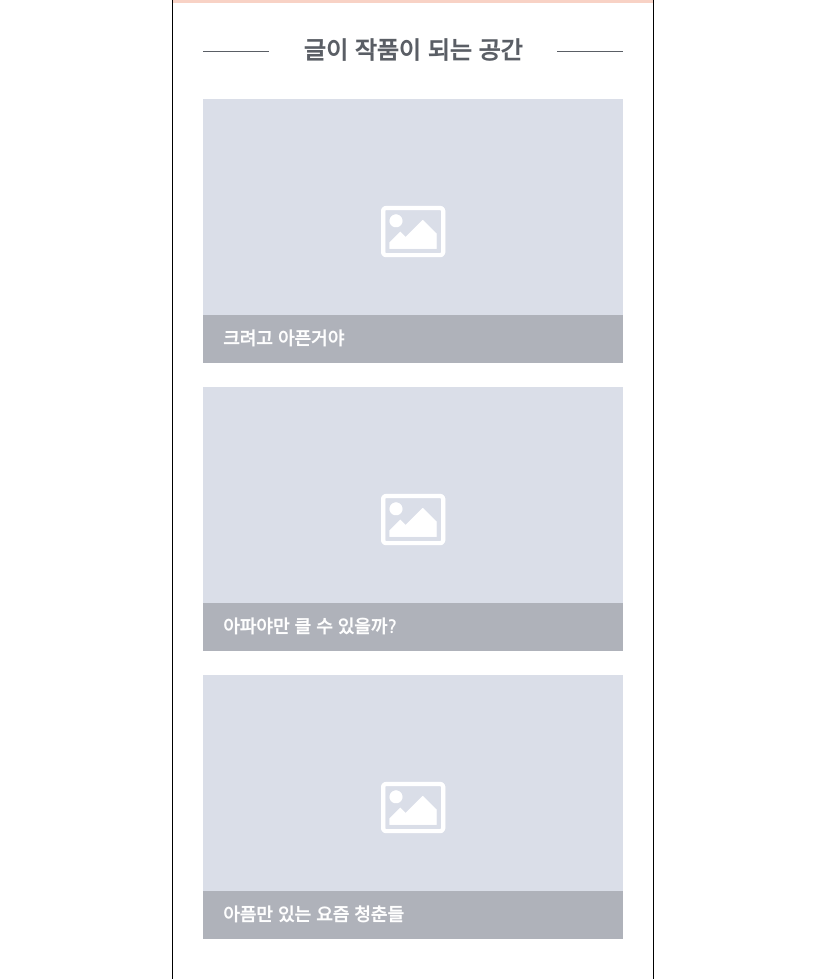
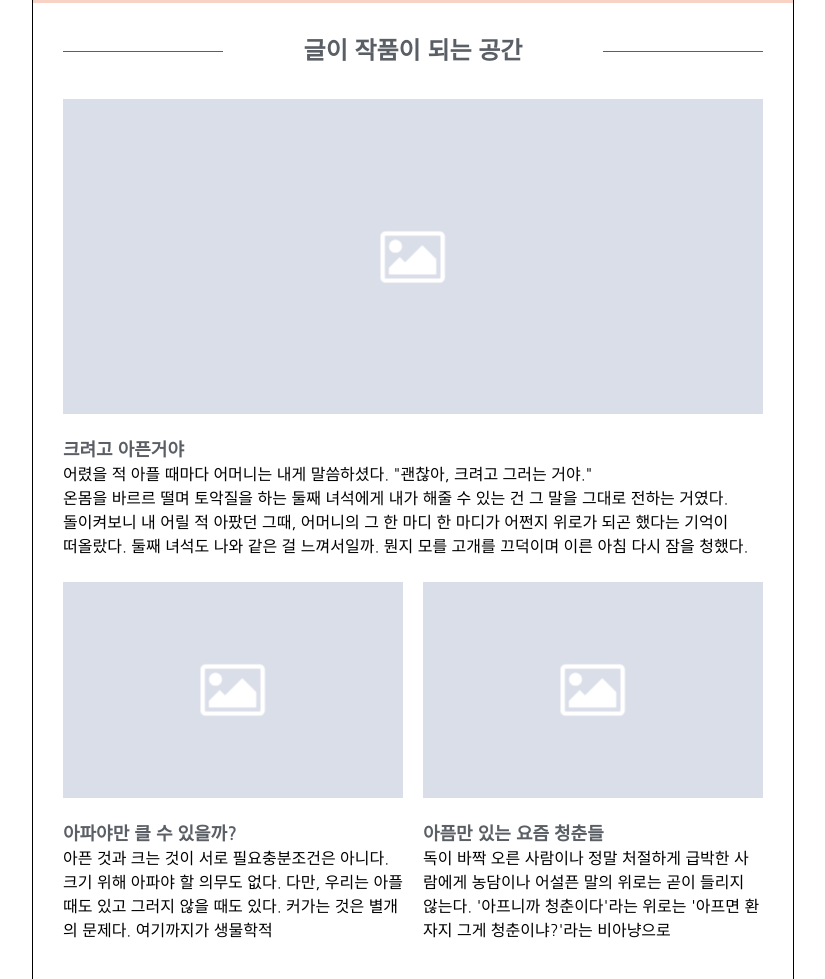
Before and after one commit to byeonghun-lee/miniProject, a website: page 2월13일까지과제/index.html in a window 1280 px wide. Shown: the part 381-1360 px from the top of the page, without its empty margins (227-1052 px from the left). Drawn offline with Linux system fonts and the light colour scheme.

Commit message:
2월13일
반응형 고침

```diff
--- a/2월13일까지과제/index.html
+++ b/2월13일까지과제/index.html
@@ -36,17 +36,22 @@
       <div class="cloumn1">
         <div><img src="images/fa-photo.png" alt="어머니와 아이 사진"></div>
         <h3><a href="소설 크려고 아픈거야 자세히보기">크려고 아픈거야</a></h3>
-        <p>어렸을 적 아플 때마다 어머니는 내게 말씀하셨다. "괜찮아, 크려고 그러는 거야." 온몸을 바르르 떨며 토악질을 하는 둘째 녀석에게 내가 해줄 수 있는 건 그 말을</p>
+        <p>어렸을 적 아플 때마다 어머니는 내게 말씀하셨다. "괜찮아, 크려고 그러는 거야."</p>
+        <p>온몸을 바르르 떨며 토악질을 하는 둘째 녀석에게 내가 해줄 수 있는 건 그 말을 그대로 전하는 거였다.</p>
+        <p>돌이켜보니 내 어릴 적 아팠던 그때, 어머니의 그 한 마디 한 마디가 어쩐지 위로가 되곤 했다는 기억이 <br/>떠올랐다. 둘째 녀석도 나와 같은 걸 느껴서일까. 뭔지 모를 고개를 끄덕이며 이른 아침 다시 잠을 청했다.</p>
       </div>
+      <div class="column-position">
         <div class="cloumn2">
           <div><img src="images/fa-photo.png" alt="뒤돌아본 아이 사진"></div>
           <h3><a href="소설 아파야만 클 수 있을까? 자세히보기">아파야만 클 수 있을까?</a></h3>
-        <p>아픈 것과 크는 것이 서로 필요충분조건은 아니다. 크기 위해 아파야 할 의무도 없다. 다만, 우리는 아플 때도 있고 그러지 않을 때도 있다.커가는 것은 별개의 문제다.</p>
+          <p>아픈 것과 크는 것이 서로 필요충분조건은 아니다.</p>
+          <p> 크기 위해 아파야 할 의무도 없다. 다만, 우리는 아플 때도 있고 그러지 않을 때도 있다. 커가는 것은 별개의 문제다. 여기까지가 생물학적</p>
         </div>
         <div class="cloumn3">
           <div><img src="images/fa-photo.png" alt="젊은 사람 사진"></div>
           <h3><a href="소설 아픔만 있는 요즘 청춘들 자세히보기">아픔만 있는 요즘 청춘들</a></h3>
-        <p>독이 바짝 오른 사람이나 정말 처절하게 급박한 사람에게 농담이나 어설픈 말의 위로는 곧이 들리지 않는다. '아프니까 청춘이다'라는 위로는 '아프면 환자지 그게</p>
+          <p>독이 바짝 오른 사람이나 정말 처절하게 급박한 사람에게 농담이나 어설픈 말의 위로는 곧이 들리지 않는다. '아프니까 청춘이다'라는 위로는 '아프면 환자지 그게 청춘이냐?'라는 비아냥으로 </p>
+        </div>
       </div>
           </article>
     <section class="play-list-2">
@@ -104,7 +109,7 @@
       </div>
       <input type="text" class="your-name" required placeholder="Your Name">
       <input type="text" class="your-email" required placeholder="Your Email">
-      <input type="text" class="your-message" required placeholder="Your Message">
+      <textarea required placeholder="Your Message"></textarea>
       <button type="button" class="send-message"><i class="fa fa-paper-plane" aria-hidden="true"></i> 메세지 전송</button>
     </section>
     <footer>
--- /dev/null
+++ b/2월13일까지과제/sass/config.scss
@@ -0,0 +1,10 @@
+@mixin header($con-width) {
+  header{
+    background: #413e3d;
+    box-sizing: border-box;
+    position: relative;
+    display: flex;
+    justify-content: space-between;
+    width: $con-width;
+  }
+}
--- a/2월13일까지과제/sass/style.scss
+++ b/2월13일까지과제/sass/style.scss
@@ -1,5 +1,9 @@
 // 모바일 우선
 // 그리도 시도............................
+// @import "grid";
+// @include col-width(4, 90, 20);
+// @include col(10px, 10px);
+//
 // .container{
 //   position: relative;
 // }
@@ -7,20 +11,22 @@
 //   content: '';
 //   background: linear-gradient(90deg, rgba(191, 84, 137, 0.3) 10%, rgba(18, 71, 230, 0.4) 10% ,rgba(18, 71, 230, 0.4) 90%, rgba(191, 84, 137, 0.3) 10%);
 //   z-index: 1000;
-//   width: 480px;
+//   width: 92%;
 //   height: 3384px;
 //   position: absolute;
+//   left: 0;
+//   right: 0;
 //   top: 0;
 //   margin: 0 auto;
 //   background-size: 25%;
 // }
-//
-// @include col-width(4, 90, 20);
-// @include col(10px, 10px);
+
+
 
 @import "grid";
 @include container(480px);
 @import url(http://fonts.googleapis.com/earlyaccess/nanumgothic.css);
+@import "config";
 .container{
   outline: black solid 1px;
 }
@@ -40,14 +46,9 @@ html,body,div,header,nav,section,aside,article,footer,figure,figcaption,ul,ol,li
      text-decoration: none;
  }
 // 헤더영역
+@include header(480px);
 header{
-  background: #413e3d;
-  box-sizing: border-box;
   padding: 23px 30px 23px 30px;
-  position: relative;
-  display: flex;
-  justify-content: space-between;
-  width: 480px;
 }
 header label{
   box-sizing: border-box;
@@ -89,7 +90,7 @@ label:active{
   display: none;
   position: absolute;
   top: 87px;
-  left:0;
+  right: 0;
   background: #413e3d;
   text-align: center;
   z-index: 1000;
@@ -138,6 +139,7 @@ label:active{
   width: 420px;
   height: 264px;
   background: #dadee8;
+  position: relative;
 }
 .heading h2{
   color: #5a5e65;
@@ -159,7 +161,11 @@ label:active{
   margin-bottom: 24px;
 }
 .cloumn1 img, .cloumn2 img, .cloumn3 img{
-  margin: 106px 178px;
+  position: absolute;
+  height: auto;
+  left: 50%;
+  top: 50%;
+  transform: translate(-50%, -50%);
 }
 .cloumn1 a, .cloumn2 a, .cloumn3 a{
   background: #afb2ba;
@@ -228,7 +234,7 @@ label:active{
 .send-mail{
   padding: 0 30px;
 }
-.send-mail input{
+.send-mail input, textarea{
   border: 1px solid #dadee8;
   border-radius: 3px;
   width: 420px;
@@ -237,7 +243,9 @@ label:active{
   margin: 12px 0;
   padding-left: 20px;
 }
-section .your-message{
+
+textarea{
+  padding-top: 20px;
   height: 240px;
 }
 .send-message{
@@ -260,6 +268,52 @@ footer{
   text-align: center;
   padding: 24px;
 }
-@media screen and (max-width: 767px) {
+@media screen and (min-width: 759px) {
   @include container(760px);
+  @include header(760px);
+  .top-menu{
+    text-indent: 28px;
+    text-align: left;
+  }
+  .top-menu a{
+    width: 280px;
+  }
+  .head-line{
+    width: 160px;
+  }
+  .cloumn1 div{
+    width: 700px;
+    height: 315px;
+  }
+  .cloumn2 div, .cloumn3 div{
+    width: 340px;
+    height: 216px;
+  }
+  .cloumn1 a, .cloumn2 a, .cloumn3 a {
+    position: static;
+    line-height: 24px;
+    margin-top: 24px;
+    color: #5a5e65;
+    padding: 0;
+    background: white;
+    width: 340px;
+  }
+  .work p{
+    display: inline-block;
+    line-height: 1.5;
+  }
+  .cloumn2, .cloumn3{
+    width: 340px;
+  }
+  .cloumn2 p, .cloumn3 p{
+    width: 340px;
+  }
+  .column-position{
+    display: flex;
+    justify-content: space-between;
+  }
+
+
+
+
 }
```
Also changed, not shown: 과제/index.html (+1 -0 lines), 2월13일까지과제/css/style.css. Lines whose indentation alone changed are shown as unchanged.
